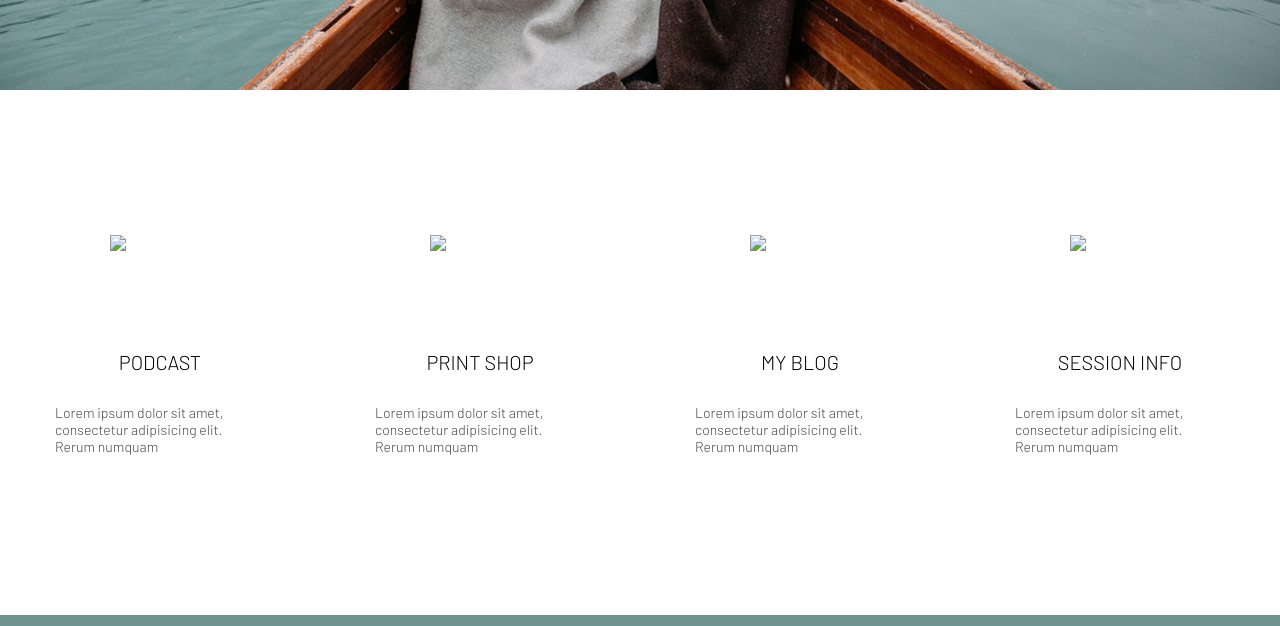
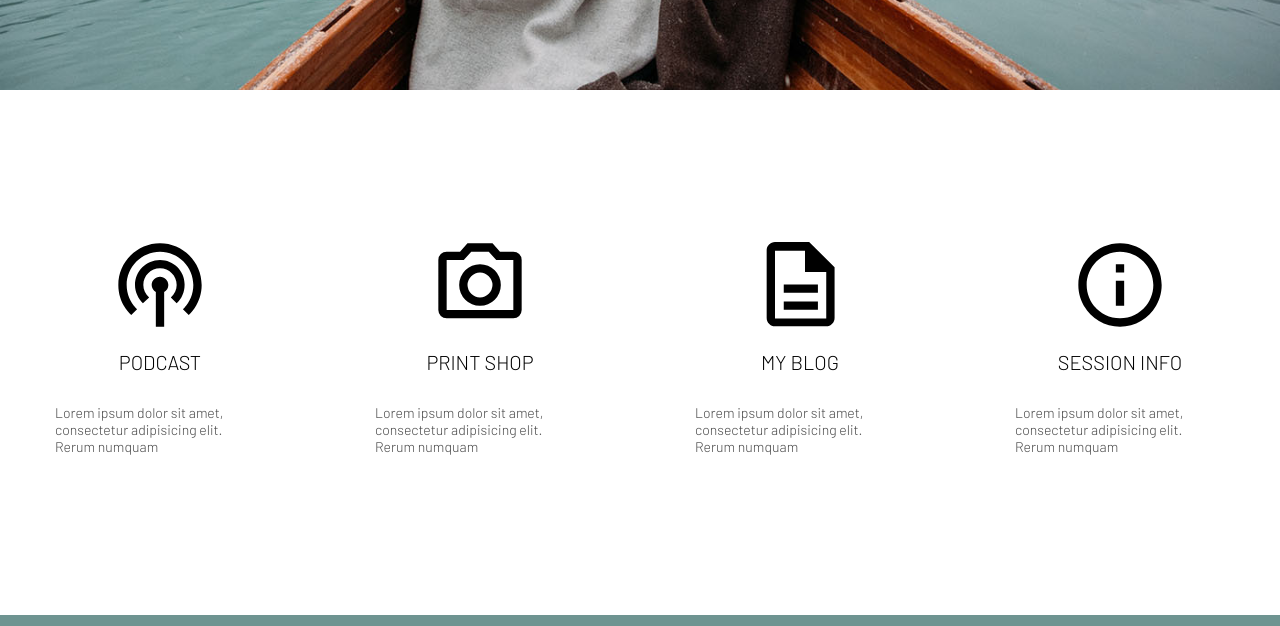
Before and after one commit to bkteel/emphotography, a plain HTML site: page index.html in a window 1280 px wide. Shown: the part 710-1336 px from the top of the page. Drawn offline with nearby package versions, Linux system fonts and the light colour scheme.

Commit message:
added alt to icon images

```diff
--- a/index.html
+++ b/index.html
@@ -57,22 +57,22 @@
 
     <div class="icon-row">
         <div class="icon-container">
-            <div class="icon"><img src="../Project/images/podcast.svg"></div>
+            <div class="icon"><img src="./images/podcast.svg" alt="podcast"></div>
             <div class="icon-title">PODCAST</div>
             <div class="icon-text">Lorem ipsum dolor sit amet, consectetur adipisicing elit. Rerum numquam </div>
         </div>
         <div class="icon-container">
-            <div class="icon"><img src="../Project/images/print-shop.svg"></div>
+            <div class="icon"><img src="./images/print-shop.svg" alt="print shop"></div>
             <div class="icon-title">PRINT SHOP</div>
             <div class="icon-text">Lorem ipsum dolor sit amet, consectetur adipisicing elit. Rerum numquam </div>
         </div>
         <div class="icon-container">
-            <div class="icon"><img src="../Project/images/blog copy.svg"></div>
+            <div class="icon"><img src="./images/blog copy.svg" alt="blog"></div>
             <div class="icon-title">MY BLOG</div>
             <div class="icon-text">Lorem ipsum dolor sit amet, consectetur adipisicing elit. Rerum numquam </div>
         </div>
         <div class="icon-container">
-            <div class="icon"><img src="../Project/images/info.svg"></div>
+            <div class="icon"><img src="./images/info.svg" alt="info"></div>
             <div class="icon-title">SESSION INFO</div>
             <div class="icon-text">Lorem ipsum dolor sit amet, consectetur adipisicing elit. Rerum numquam </div>
         </div>
```
